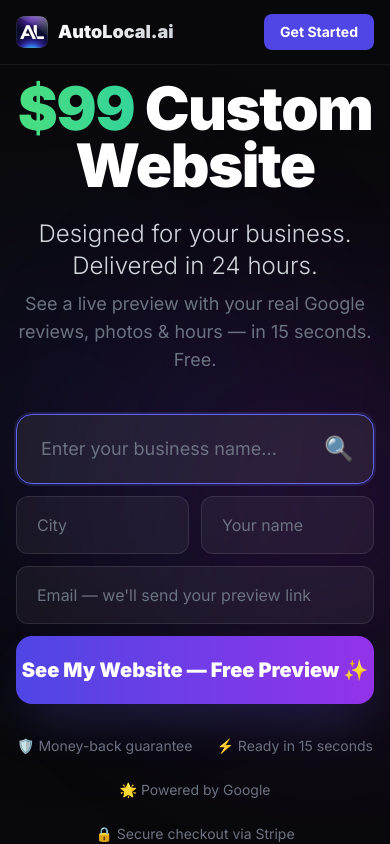
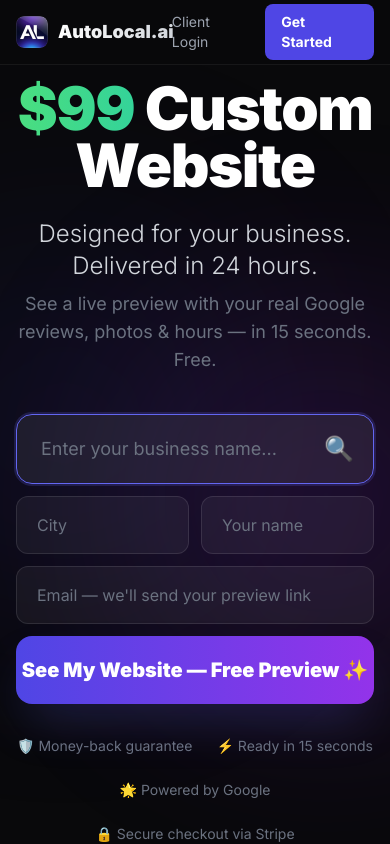
Before and after one commit to BestLessonEver/autolocal-platform-v2, a Next.js app: page / in a window 390 px wide. Shown: the top 844 px of the page. Built offline with nearby package versions, Linux system fonts and the light colour scheme.

Commit message:
fix: show Client Login link on mobile

```diff
--- a/src/app/page.tsx
+++ b/src/app/page.tsx
@@ -218,7 +218,7 @@ export default function HomePage() {
             <span className="text-lg font-black bg-gradient-to-r from-white to-gray-300 bg-clip-text text-transparent">AutoLocal.ai</span>
           </a>
           <div className="flex items-center gap-4">
-            <a href="/login" className="text-sm text-gray-400 hover:text-white transition hidden sm:block">Client Login</a>
+            <a href="/login" className="text-sm text-gray-400 hover:text-white transition">Client Login</a>
             <a href="#order" onClick={(e) => { e.preventDefault(); scrollTo('order') }} className="px-4 py-2 rounded-lg bg-indigo-600 text-white text-sm font-bold hover:bg-indigo-500 transition">
               Get Started
             </a>
```
